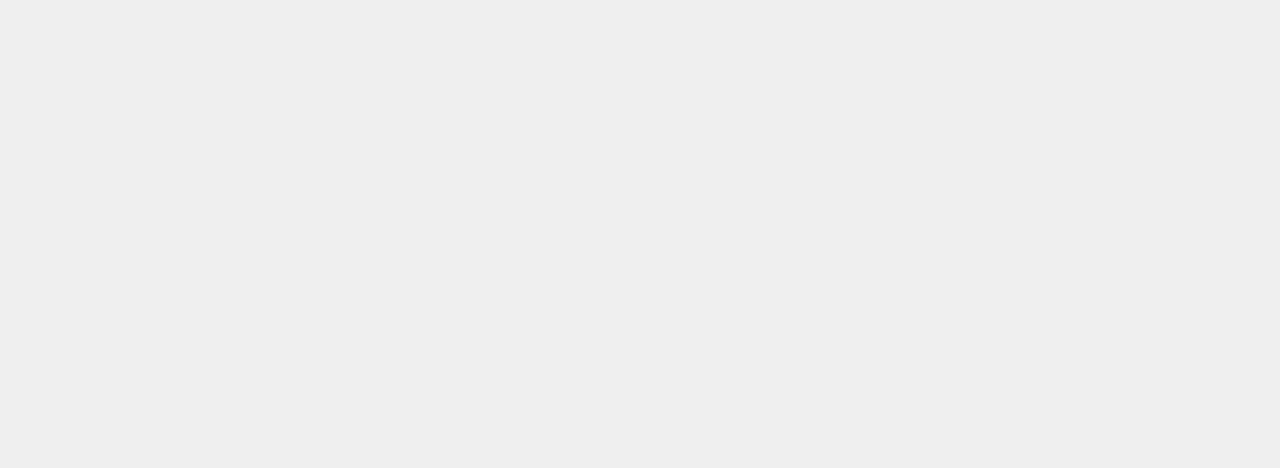
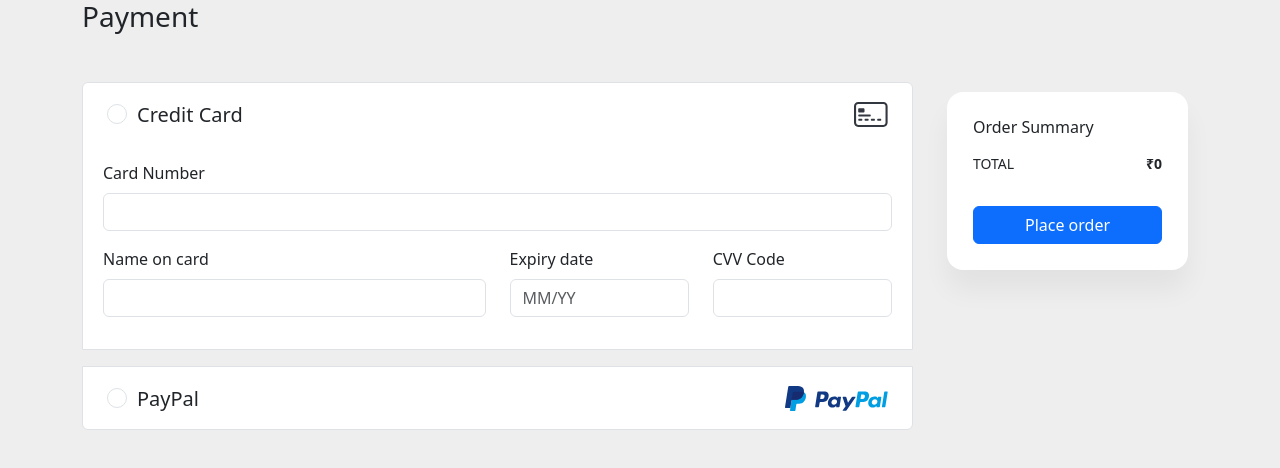
Before and after one commit to boscochanam/symbieat-fullstack, a React (Create React App) app: page /payment in a window 1280 px wide. Before the commit this address had no page. Shown: the top 468 px of the page. Built offline with nearby package versions, Linux system fonts and the light colour scheme.

Commit message:
added payment portal

```diff
--- a/src/App.jsx
+++ b/src/App.jsx
@@ -7,6 +7,7 @@ import Locations from './Pages/Locations';
 import Cart from './Pages/Cart'
 import LoginPage from './Pages/LoginPage';
 import RegisterPage from './Pages/RegisterPage';
+import Payment from './Pages/Payment';
 
 
 function App() {
@@ -129,6 +130,22 @@ function App() {
             />
           }
         />
+        <Route
+          path="/payment"
+          element={
+            <Payment
+              cartCount={cartCount}
+              setCartCount={setCartCount}
+              cartTotal={cartTotal}
+              setCartTotal={setCartTotal}
+              addToCart={addToCart}
+              addToTotal={addToTotal}
+              clearCart={clearCart}
+              loginState={loginState}
+              login = {login}
+            />
+          }
+        />
 
       </Routes>
     </Router>
--- a/src/Pages/Cart.jsx
+++ b/src/Pages/Cart.jsx
@@ -3,6 +3,7 @@ import Header from '../components/Header';
 // import Footer from '../components/Footer';
 import '../static/style.css';
 import Popup from '../components/Popup';
+import { NavLink } from 'react-router-dom';
 
 
 function Cart({ cartItems, cartTotal, setCartTotal, ...props }) {
@@ -76,7 +77,7 @@ function Cart({ cartItems, cartTotal, setCartTotal, ...props }) {
                   ))}
                 </div>
                 <p className="total">Total: &#8377; {cartTotal.toFixed(2)}</p>
-                <button className="btn btn-primary btn-block place-order-button" onClick={handlePlaceOrder}>Place Order</button>
+                <NavLink to="/payment" className="btn btn-primary btn-block place-order-button">Place Order</NavLink>
               </div>
             </div>
           </div>
--- /dev/null
+++ b/src/Pages/Payment.css
@@ -0,0 +1,26 @@
+body{
+    background:#eee;
+}
+
+.card {
+    box-shadow: 0 20px 27px 0 rgb(0 0 0 / 5%);
+}
+
+.card {
+    position: relative;
+    display: flex;
+    flex-direction: column;
+    min-width: 0;
+    word-wrap: break-word;
+    background-color: #fff;
+    background-clip: border-box;
+    border: 0 solid rgba(0,0,0,.125);
+    border-radius: 1rem;
+}
+
+.card-body {
+    -webkit-box-flex: 1;
+    -ms-flex: 1 1 auto;
+    flex: 1 1 auto;
+    padding: 1.5rem 1.5rem;
+}
--- /dev/null
+++ b/src/Pages/Payment.jsx
@@ -0,0 +1,113 @@
+import React from 'react'
+import './Payment.css'
+import { NavLink } from 'react-router-dom';
+
+function Payment(props) {
+    const resetCart = () => {
+        props.setCartCount(0);
+        props.setCartTotal(0);
+        props.clearCart();
+      };
+
+  return (
+    <div class="container">
+    <h1 class="h3 mb-5">Payment</h1>
+    <div class="row">
+      <div class="col-lg-9">
+        <div class="accordion" id="accordionPayment">
+          <div class="accordion-item mb-3">
+            <h2 class="h5 px-4 py-3 accordion-header d-flex justify-content-between align-items-center">
+              <div class="form-check w-100 collapsed" data-bs-toggle="collapse" data-bs-target="#collapseCC" aria-expanded="false">
+                <input class="form-check-input" type="radio" name="payment" id="payment1" />
+                <label class="form-check-label pt-1" for="payment1">
+                  Credit Card
+                </label>
+              </div>
+              <span>
+                <svg width="34" height="25" xmlns="http://www.w3.org/2000/svg">
+                  <g fill-rule="nonzero" fill="#333840">
+                    <path d="M29.418 2.083c1.16 0 2.101.933 2.101 2.084v16.666c0 1.15-.94 2.084-2.1 2.084H4.202A2.092 2.092 0 0 1 2.1 20.833V4.167c0-1.15.941-2.084 2.102-2.084h25.215ZM4.203 0C1.882 0 0 1.865 0 4.167v16.666C0 23.135 1.882 25 4.203 25h25.215c2.321 0 4.203-1.865 4.203-4.167V4.167C33.62 1.865 31.739 0 29.418 0H4.203Z"></path>
+                    <path d="M4.203 7.292c0-.576.47-1.042 1.05-1.042h4.203c.58 0 1.05.466 1.05 1.042v2.083c0 .575-.47 1.042-1.05 1.042H5.253c-.58 0-1.05-.467-1.05-1.042V7.292Zm0 6.25c0-.576.47-1.042 1.05-1.042H15.76c.58 0 1.05.466 1.05 1.042 0 .575-.47 1.041-1.05 1.041H5.253c-.58 0-1.05-.466-1.05-1.041Zm0 4.166c0-.575.47-1.041 1.05-1.041h2.102c.58 0 1.05.466 1.05 1.041 0 .576-.47 1.042-1.05 1.042H5.253c-.58 0-1.05-.466-1.05-1.042Zm6.303 0c0-.575.47-1.041 1.051-1.041h2.101c.58 0 1.051.466 1.051 1.041 0 .576-.47 1.042-1.05 1.042h-2.102c-.58 0-1.05-.466-1.05-1.042Zm6.304 0c0-.575.47-1.041 1.051-1.041h2.101c.58 0 1.05.466 1.05 1.041 0 .576-.47 1.042-1.05 1.042h-2.101c-.58 0-1.05-.466-1.05-1.042Zm6.304 0c0-.575.47-1.041 1.05-1.041h2.102c.58 0 1.05.466 1.05 1.041 0 .576-.47 1.042-1.05 1.042h-2.101c-.58 0-1.05-.466-1.05-1.042Z"></path>
+                  </g>
+                </svg>
+              </span>
+            </h2>
+            <div id="collapseCC" class="accordion-collapse collapse show" data-bs-parent="#accordionPayment" >
+              <div class="accordion-body">
+                <div class="mb-3">
+                  <label class="form-label">Card Number</label>
+                  <input type="text" class="form-control" placeholder="" / >
+                </div>
+                <div class="row">
+                  <div class="col-lg-6">
+                    <div class="mb-3">
+                      <label class="form-label">Name on card</label>
+                      <input type="text" class="form-control" placeholder="" / >
+                    </div>
+                  </div>
+                  <div class="col-lg-3">
+                    <div class="mb-3">
+                      <label class="form-label">Expiry date</label>
+                      <input type="text" class="form-control" placeholder="MM/YY"/ >
+                    </div>
+                  </div>
+                  <div class="col-lg-3">
+                    <div class="mb-3">
+                      <label class="form-label">CVV Code</label>
+                      <input type="password" class="form-control" />
+                    </div>
+                  </div>
+                </div>
+              </div>
+            </div>
+          </div>
+
+          <div class="accordion-item mb-3 border">
+            <h2 class="h5 px-4 py-3 accordion-header d-flex justify-content-between align-items-center">
+              <div class="form-check w-100 collapsed" data-bs-toggle="collapse" data-bs-target="#collapsePP" aria-expanded="false">
+                <input class="form-check-input" type="radio" name="payment" id="payment2"/>
+                <label class="form-check-label pt-1" for="payment2">
+                  PayPal
+                </label>
+              </div>
+              <span>
+                <svg width="103" height="25" xmlns="http://www.w3.org/2000/svg">
+                  <g fill="none" fill-rule="evenodd">
+                    <path d="M8.962 5.857h7.018c3.768 0 5.187 1.907 4.967 4.71-.362 4.627-3.159 7.187-6.87 7.187h-1.872c-.51 0-.852.337-.99 1.25l-.795 5.308c-.052.344-.233.543-.505.57h-4.41c-.414 0-.561-.317-.452-1.003L7.74 6.862c.105-.68.478-1.005 1.221-1.005Z" fill="#009EE3"></path>
+                    <path d="M39.431 5.542c2.368 0 4.553 1.284 4.254 4.485-.363 3.805-2.4 5.91-5.616 5.919h-2.81c-.404 0-.6.33-.705 1.005l-.543 3.455c-.082.522-.35.779-.745.779h-2.614c-.416 0-.561-.267-.469-.863l2.158-13.846c.106-.68.362-.934.827-.934h6.263Zm-4.257 7.413h2.129c1.331-.051 2.215-.973 2.304-2.636.054-1.027-.64-1.763-1.743-1.757l-2.003.009-.687 4.384Zm15.618 7.17c.239-.217.482-.33.447-.062l-.085.642c-.043.335.089.512.4.512h2.323c.391 0 .581-.157.677-.762l1.432-8.982c.072-.451-.039-.672-.38-.672H53.05c-.23 0-.343.128-.402.48l-.095.552c-.049.288-.18.34-.304.05-.433-1.026-1.538-1.486-3.08-1.45-3.581.074-5.996 2.793-6.255 6.279-.2 2.696 1.732 4.813 4.279 4.813 1.848 0 2.674-.543 3.605-1.395l-.007-.005Zm-1.946-1.382c-1.542 0-2.616-1.23-2.393-2.738.223-1.507 1.665-2.737 3.206-2.737 1.542 0 2.616 1.23 2.394 2.737-.223 1.508-1.664 2.738-3.207 2.738Zm11.685-7.971h-2.355c-.486 0-.683.362-.53.808l2.925 8.561-2.868 4.075c-.241.34-.054.65.284.65h2.647a.81.81 0 0 0 .786-.386l8.993-12.898c.277-.397.147-.814-.308-.814H67.6c-.43 0-.602.17-.848.527l-3.75 5.435-1.676-5.447c-.098-.33-.342-.511-.793-.511h-.002Z" fill="#113984"></path>
+                    <path d="M79.768 5.542c2.368 0 4.553 1.284 4.254 4.485-.363 3.805-2.4 5.91-5.616 5.919h-2.808c-.404 0-.6.33-.705 1.005l-.543 3.455c-.082.522-.35.779-.745.779h-2.614c-.417 0-.562-.267-.47-.863l2.162-13.85c.107-.68.362-.934.828-.934h6.257v.004Zm-4.257 7.413h2.128c1.332-.051 2.216-.973 2.305-2.636.054-1.027-.64-1.763-1.743-1.757l-2.004.009-.686 4.384Zm15.618 7.17c.239-.217.482-.33.447-.062l-.085.642c-.044.335.089.512.4.512h2.323c.391 0 .581-.157.677-.762l1.431-8.982c.073-.451-.038-.672-.38-.672h-2.55c-.23 0-.343.128-.403.48l-.094.552c-.049.288-.181.34-.304.05-.433-1.026-1.538-1.486-3.08-1.45-3.582.074-5.997 2.793-6.256 6.279-.199 2.696 1.732 4.813 4.28 4.813 1.847 0 2.673-.543 3.604-1.395l-.01-.005Zm-1.944-1.382c-1.542 0-2.616-1.23-2.393-2.738.222-1.507 1.665-2.737 3.206-2.737 1.542 0 2.616 1.23 2.393 2.737-.223 1.508-1.665 2.738-3.206 2.738Zm10.712 2.489h-2.681a.317.317 0 0 1-.328-.362l2.355-14.92a.462.462 0 0 1 .445-.363h2.682a.317.317 0 0 1 .327.362l-2.355 14.92a.462.462 0 0 1-.445.367v-.004Z" fill="#009EE3"></path>
+                    <path d="M4.572 0h7.026c1.978 0 4.326.063 5.895 1.45 1.049.925 1.6 2.398 1.473 3.985-.432 5.364-3.64 8.37-7.944 8.37H7.558c-.59 0-.98.39-1.147 1.449l-.967 6.159c-.064.399-.236.634-.544.663H.565c-.48 0-.65-.362-.525-1.163L3.156 1.17C3.28.377 3.717 0 4.572 0Z" fill="#113984"></path>
+                    <path d="m6.513 14.629 1.226-7.767c.107-.68.48-1.007 1.223-1.007h7.018c1.161 0 2.102.181 2.837.516-.705 4.776-3.793 7.428-7.837 7.428H7.522c-.464.002-.805.234-1.01.83Z" fill="#172C70"></path>
+                  </g>
+                </svg>
+              </span>
+            </h2>
+            <div id="collapsePP" class="accordion-collapse collapse" data-bs-parent="#accordionPayment" >
+              <div class="accordion-body">
+                <div class="px-2 col-lg-6 mb-3">
+                  <label class="form-label">Email address</label>
+                  <input type="email" class="form-control" />
+                </div>
+              </div>
+            </div>
+          </div>
+        </div>
+      </div>
+
+      <div class="col-lg-3">
+        <div class="card position-sticky top-0">
+          <div class="p-3 bg-light bg-opacity-10">
+            <h6 class="card-title mb-3">Order Summary</h6>
+            <div class="d-flex justify-content-between mb-4 small">
+              <span>TOTAL</span> <strong class="text-dark">&#8377;{props.cartTotal}</strong>
+            </div>
+            <NavLink to="/" className="btn btn-primary w-100 mt-2" onClick={resetCart}> Place order</NavLink>
+          </div>
+        </div>
+      </div>
+    </div>
+  </div>
+  )
+}
+
+export default Payment
```
